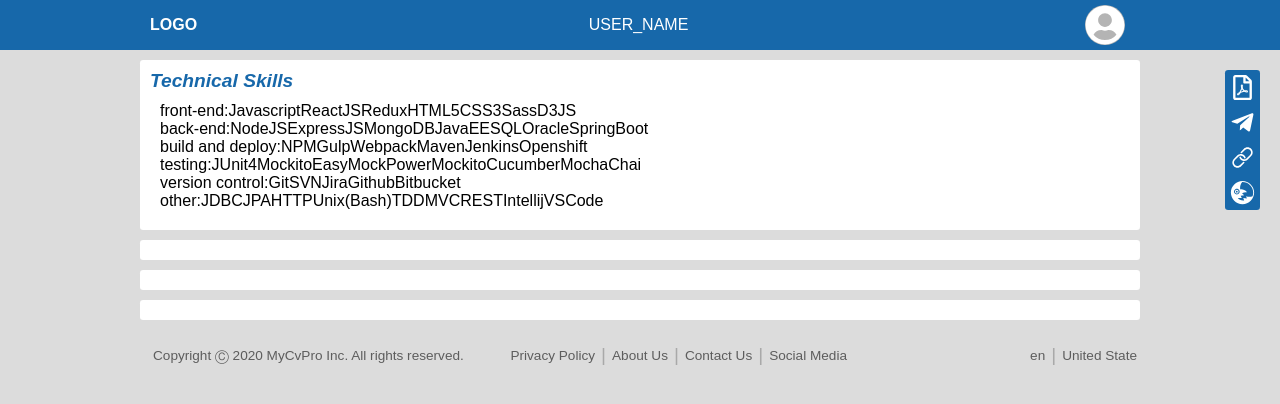
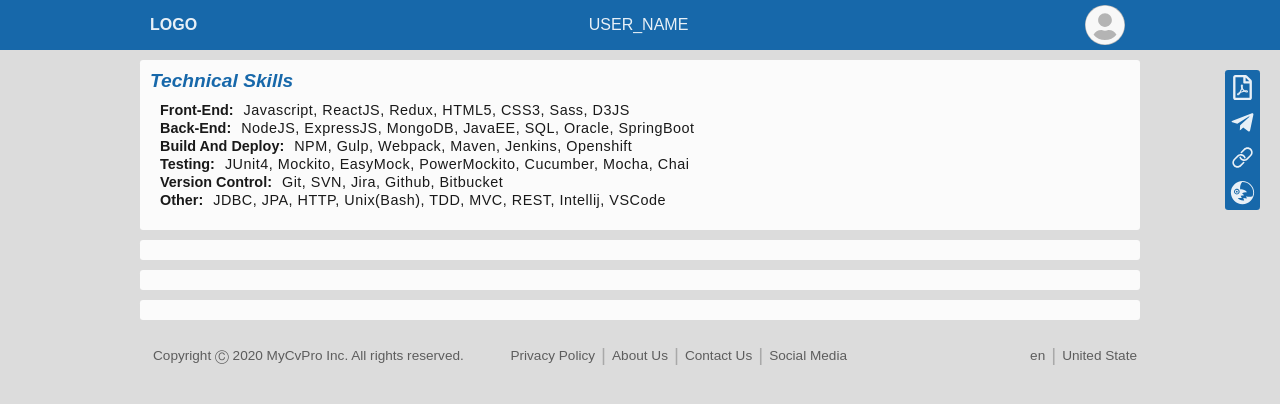
Before and after one commit to Raudelgar/mycvpro-resume, a React (Create React App) app: page / in a window 1280 px wide. Shown: the top 404 px of the page. Built offline with nearby package versions, Linux system fonts and the light colour scheme.

Commit message:
skills component completed

```diff
--- a/src/components/menu/settingMenu.scss
+++ b/src/components/menu/settingMenu.scss
@@ -27,8 +27,8 @@
 	.collapse-menu-container {
 		display: flex;
 		position: relative;
-		width: 45%;
-		min-width: 410px;
+		// width: 45%;
+		min-width: 270px;
 		padding-bottom: 10px;
 
 		.light-menu-icons,
--- a/src/components/pages/home/home.scss
+++ b/src/components/pages/home/home.scss
@@ -18,6 +18,7 @@
 			background-color: $light-text-color;
 			border-radius: 0.2em;
 			padding: 10px;
+			color: $dark-text-color;
 		}
 
 		.dark-grid-item {
--- a/src/components/sections/SectionContent.js
+++ b/src/components/sections/SectionContent.js
@@ -2,19 +2,28 @@ import React from 'react';
 
 import './sections.scss';
 
-export default function SectionContent({ content, theme }) {
-	console.log(content);
+const filterRender = (content, theme, section) => {
+	switch (section) {
+		case 'SK':
 			return (
 				<div className={`${theme}-section-content`}>
 					<ul>
 						{content.map(({ label, values }) => (
 							<li key={label}>
-						<span>{label}:</span>
-						<span>{values}</span>
+								<span className='section-label'>{label}:</span>
+								<span className='section-value'>{values.join(', ')}</span>
 							</li>
 						))}
 					</ul>
 					{/* {JSON.stringify(content, null, 2)} */}
 				</div>
 			);
+		default:
+			return null;
 	}
+};
+
+export default function SectionContent({ content, theme, section }) {
+	console.log(content);
+	return filterRender(content, theme, section);
+}
--- a/src/components/sections/sections.scss
+++ b/src/components/sections/sections.scss
@@ -16,4 +16,21 @@
 .light-section-content,
 .dark-section-content {
 	padding: 10px;
+	font-size: 0.9rem;
+
+	li {
+		margin-bottom: 2px;
+	}
+
+	.section-label {
+		text-transform: capitalize;
+		font-weight: 600;
+	}
+
+	.section-value {
+		padding-left: 10px;
+		letter-spacing: 0.5px;
+		font-weight: 400;
+		overflow-wrap: break-word;
+	}
 }
--- a/src/components/sections/skills/SkillsComponent.js
+++ b/src/components/sections/skills/SkillsComponent.js
@@ -12,7 +12,7 @@ export default function SkillsComponent() {
 	return (
 		<div className={`${theme}-grid-item`}>
 			<SectionHeader header={section} theme={theme} />
-			<SectionContent content={content} theme={theme} />
+			<SectionContent content={content} theme={theme} section='SK' />
 		</div>
 	);
 }
--- a/src/sass/_colors.scss
+++ b/src/sass/_colors.scss
@@ -2,6 +2,7 @@ $base-blue: #1768aa;
 $bg-blue-hover: #1d90d2;
 $fb-green-blue: #61dafb;
 $base-dark: #1f2020;
+$dark-text-color: #000000e6;
 $bg-loader-opacity: #1818189a;
 $dark-hover-gray: #2b2b2b;
 $bg-dark-hover: #37383a;
@@ -11,5 +12,6 @@ $light-gray: #b4b4b4;
 $footer-tab-gray: #a9a9a9;
 $bg-light-app: #dcdcdc;
 $light-hover-gray: #cccccc;
-$light-text-color: #ffff;
+// $light-text-color: #ffff;
+$light-text-color: #ffffffe6;
 $bright-white-color: #fffefe;
```
Lines whose indentation alone changed are shown as unchanged.
